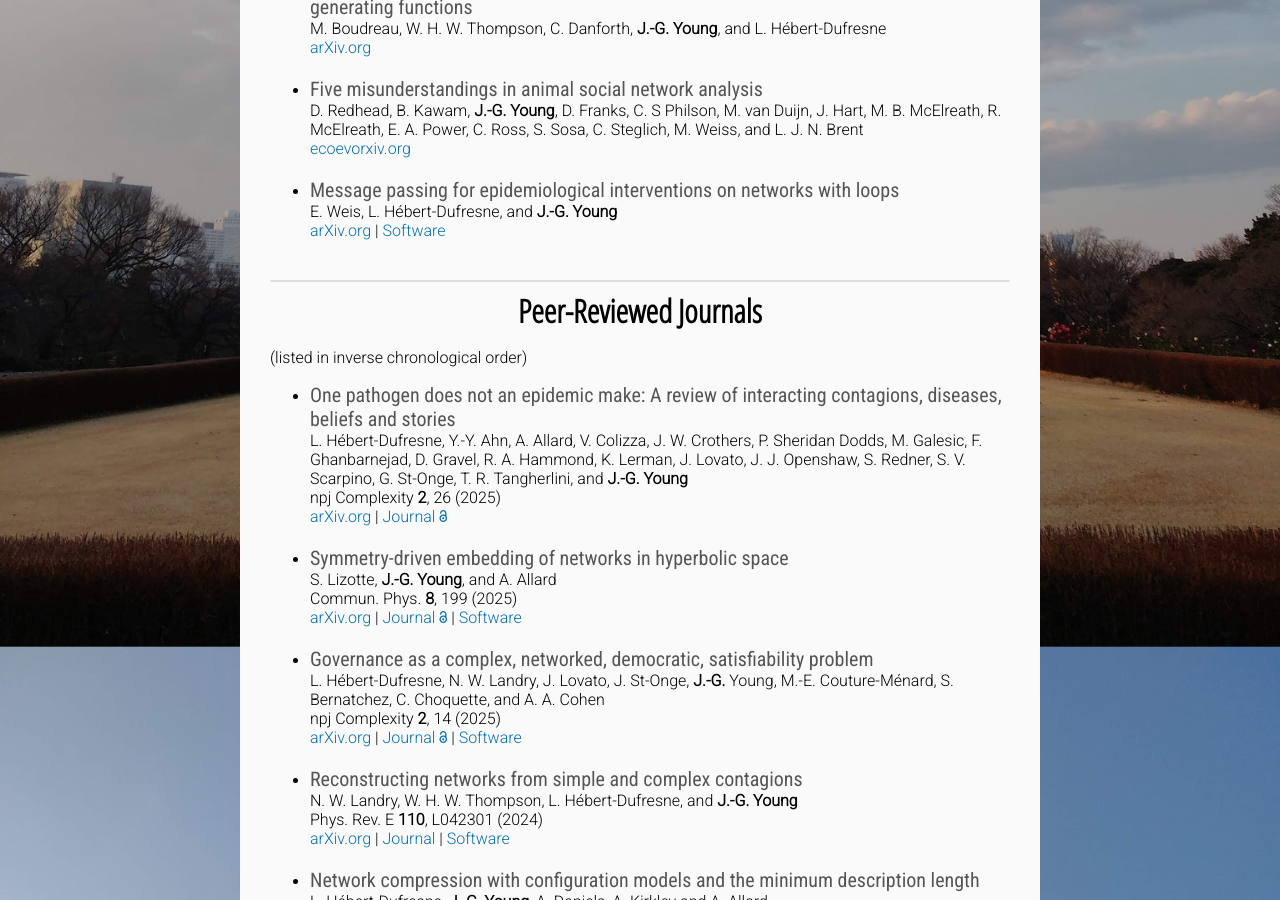
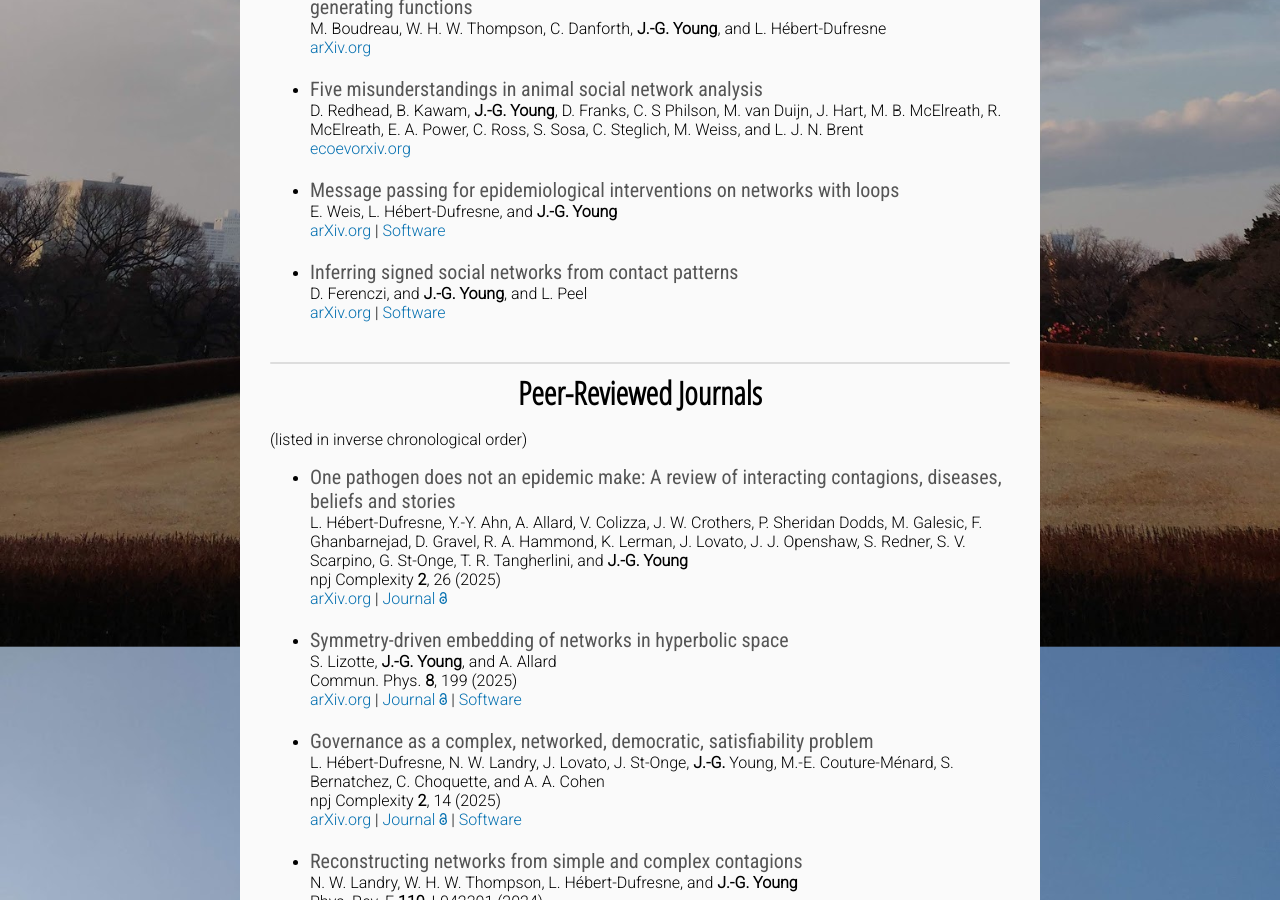
Before and after one commit to jg-you/jg-you.github.io, a Jekyll site: the page built from index.md, in a window 1280 px wide and 900 px high, scrolled down 1060 px. Built offline with Jekyll 4.4.1, drawn with Linux system fonts in a browser that asks for light colours; some web fonts are replaced; comment, search, counter and statistics services are not loaded.

Commit message:
signed net inf paper

```diff
--- a/index.md
+++ b/index.md
@@ -40,6 +40,10 @@ D. Redhead, B. Kawam, **J.-G. Young**, D. Franks, C. S Philson, M. van Duijn, J.
 * <span class="pub-title">Message passing for epidemiological interventions on networks with loops</span><br/>
 E. Weis, L. Hébert-Dufresne, and **J.-G. Young**<br/>
 [arXiv.org](https://doi.org/10.48550/arXiv.2509.21596) | [Software](http://github.com/erikweis/loopy-MP-interventions/)
+
+* <span class="pub-title">Inferring signed social networks from contact patterns</span><br/>
+D. Ferenczi, and **J.-G. Young**, and L. Peel<br/>
+[arXiv.org](https://doi.org/10.48550/arXiv.2601.10565) | [Software](https://github.com/ferenczid/signed_net_inf)
 
 <div class="end-of-post"></div>
 
```
Also changed, not shown: 1 other file.
